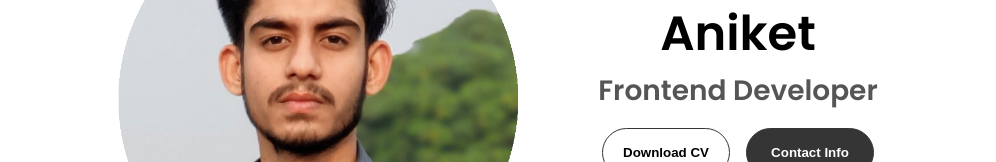
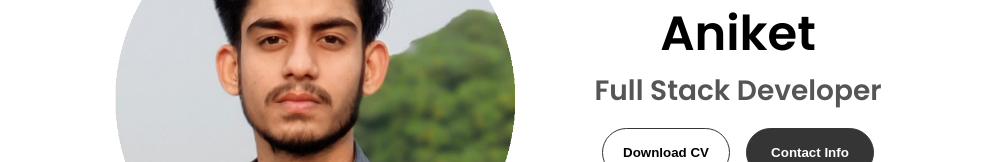
Before and after one commit to Aniket-Gaur-1/Portfolio, a React (Create React App) app: page / in a window 1280 px wide. Shown: the part 385-547 px from the top of the page, without its empty margins (142-1138 px from the left). Built offline with nearby package versions, Linux system fonts and the light colour scheme.

Commit message:
Update Profile.jsx

```diff
--- a/src/components/Profile.jsx
+++ b/src/components/Profile.jsx
@@ -17,7 +17,7 @@ const Profile = () => {
       <div className="section__text">
         <p className="section__text__p1">Hello, I'm</p>
         <h1 className="title">Aniket</h1>
-        <p className="section__text__p2">Frontend Developer</p>
+        <p className="section__text__p2">Full Stack Developer</p>
         <div className="btn-container">
           <button className="btn btn-color-2" onClick={handleClick}>
             Download CV
```
